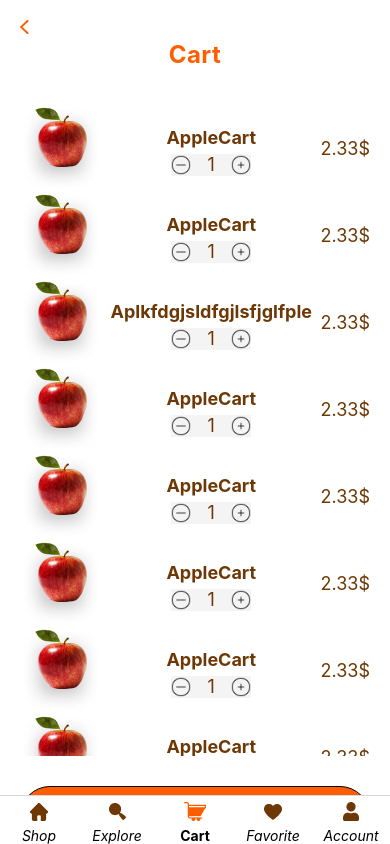
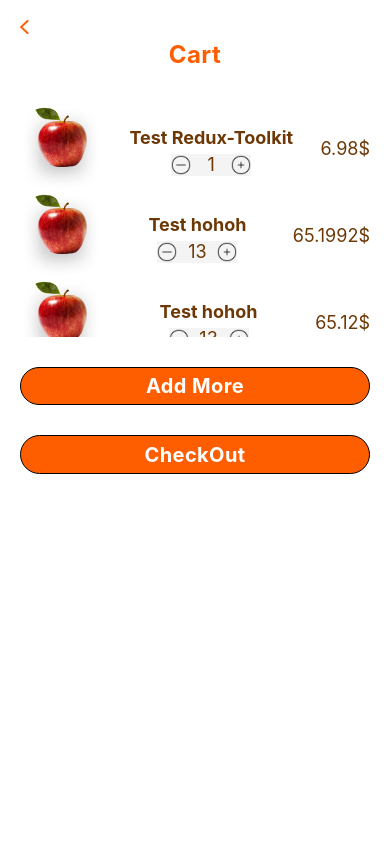
Before and after one commit to tonynhox/GocPho, a React Native app: screen /Cart in a window 390 px wide. Built offline with nearby package versions, Linux system fonts and the light colour scheme.

Commit message:
Redux-Toolkit ongoin (90%)

```diff
--- a/App.js
+++ b/App.js
@@ -29,20 +29,27 @@ import { createMaterialTopTabNavigator } from '@react-navigation/material-top-ta
 const Tab = createMaterialTopTabNavigator();
 import History from './src/components/app/user/screens/History'
 import Ongoing from './src/components/app/user/screens/Ongoing'
+import { Provider } from 'react-redux';
+import { store } from './src/redux-toolkit/store';
 
 
 const App = () => {
   return (
-    <NavigationContainer>
+    <Provider store={store}>
+    <View style={{flex:1, backgroundColor: 'white'}}>
+    <Cart/>
+    </View>
+    </Provider>
+    // <NavigationContainer>
 
-      <MainNavigation />
-      {/* <UserNavigation /> */}
+    //   <MainNavigation />
+    //   <UserNavigation />
 
 
 
 
 
-    </NavigationContainer>
+    // </NavigationContainer>
   );
 };
 
--- a/package.json
+++ b/package.json
@@ -25,7 +25,8 @@
     "react-native-safe-area-context": "^4.5.0",
     "react-native-screens": "^3.20.0",
     "react-native-tab-view": "^3.5.1",
-    "react-redux": "^8.0.5"
+    "react-redux": "^8.0.5",
+    "uuidv4": "^6.2.13"
   },
   "devDependencies": {
     "@babel/core": "^7.12.9",
--- a/src/components/app/cart/screens/Cart.js
+++ b/src/components/app/cart/screens/Cart.js
@@ -7,72 +7,86 @@ import {
   TextInput,
   FlatList,
   TouchableHighlight,
+  Touchable,
 } from 'react-native';
-import React from 'react';
+import React, {useState} from 'react';
+import {useDispatch, useSelector} from 'react-redux';
+import { buyItemSlice } from '../../../../redux-toolkit/reducer_slice/cart_slice/buyItemSlice';
+import {addItem} from '../../../../redux-toolkit/reducer_slice/cart_slice/buyItemSlice';
+import { upItem } from '../../../../redux-toolkit/reducer_slice/cart_slice/buyItemSlice';
 
-const data = [
-  {
-    id: '1',
-    image: require('../../../../media/images/AppleCart.png'),
-    nameFruit: 'AppleCart',
-    cost: '2.33$',
-    quantity: 1,
-  },
-  {
-    id: '2',
-    image: require('../../../../media/images/AppleCart.png'),
-    nameFruit: 'AppleCart',
-    cost: '2.33$',
-    quantity: 1,
-  },
-  {
-    id: '3',
-    image: require('../../../../media/images/AppleCart.png'),
-    nameFruit: 'Aplkfdgjsldfgjlsfjglfple',
-    cost: '2.33$',
-    quantity: 1,
-  },
-  {
-    id: '4',
-    image: require('../../../../media/images/AppleCart.png'),
-    nameFruit: 'AppleCart',
-    cost: '2.33$',
-    quantity: 1,
-  },
-  {
-    id: '5',
-    image: require('../../../../media/images/AppleCart.png'),
-    nameFruit: 'AppleCart',
-    cost: '2.33$',
-    quantity: 1,
-  },
-  {
-    id: '6',
-    image: require('../../../../media/images/AppleCart.png'),
-    nameFruit: 'AppleCart',
-    cost: '2.33$',
-    quantity: 1,
-  },
-  {
-    id: '7',
-    image: require('../../../../media/images/AppleCart.png'),
-    nameFruit: 'AppleCart',
-    cost: '2.33$',
-    quantity: 1,
-  },
-  {
-    id: '8',
-    image: require('../../../../media/images/AppleCart.png'),
-    nameFruit: 'AppleCart',
-    cost: '2.33$',
-    quantity: 1,
-  },
-];
+const Cart = props => {
+  const listData = useSelector(state => state.buyItem.buyList);
 
-const Cart = (props) => {
-  const { navigation } = props;
+  const {navigation} = props;
+
+  const dispatch = useDispatch();
+
+  const addItem = () => {
+    const newItem = {
+      id: Math.random(),
+
+      nameFruit: 'AppleCart',
+      cost: '2.33$',
+      quantity: 1,
+    };
+    setData([...data, newItem]);
+    console.log('add data', newItem);
+  };
+  const addItemRedux = () => {
+    dispatch(
+      addItem({
+        id: Math.random(),
+        nameFruit: 'AppleCart',
+        // image: require ('../../../media/images/AppleCart.png'),
+        cost: '2.883$',
+        quantity: 1,
+      }),
+    );
+  };
+
+  const deleteItem = id => {
+    setData(data.filter(item => item.id != id));
+  };
+
+  const handleUp = id => {
+    console.log('UP: ', id);
+    setData(
+      data.map(item => {
+        if (item.id == id) {
+          return {...item, quantity: item.quantity + 1};
+        } else {
+          return item;
+        }
+      }),
+    );
+  };
+
+  const handleUpRedux = id => {
+    console.log("Up pressed, id here: ", id)
+    dispatch(upItem({id}));
+  };
+
+  const handleDown = id => {
+    console.log('Down Pressed')
+    setData(
+      data.map(item => {
+        if (item.id == id) {
+          if (item.quantity != 0) {
+            return {...item, quantity: item.quantity - 1};
+          } else {
+            return {...item, quantity: 0};
+          }
+        } else {
+          return item;
+        }
+      }),
+    );
+  };
+
   const Item = ({item}) => {
     return (
+      // <Pressable onPress={()=> deleteItem(item.id)}>
       <View style={styles.itemContainer}>
         {/* Image Fruit*/}
         <Image source={item.image} />
@@ -81,26 +95,27 @@ const Cart = (props) => {
         <View style={styles.nameFruitContainer}>
           <Text style={styles.nameFruit}>{item.nameFruit}</Text>
           <View style={styles.iconContainer}>
-            <TouchableHighlight>
+            <Pressable onPress={() => handleDown(item.id)}>
               <Image
                 style={styles.icon}
                 source={require('../../../../media/images/MinusIcon.png')}
               />
-            </TouchableHighlight>
+            </Pressable>
 
-            <Text style={styles.cost}>1</Text>
-            <TouchableHighlight>
+            <Text style={styles.cost}>{item.quantity}</Text>
+            <Pressable onPress={() => handleUpRedux(item.id)}>
               <Image
                 style={styles.icon}
                 source={require('../../../../media/images/PlusIcon.png')}
               />
-            </TouchableHighlight>
+            </Pressable>
           </View>
         </View>
 
         {/* Cost */}
         <Text style={styles.cost}>{item.cost}</Text>
       </View>
+      // </Pressable>
     );
   };
 
@@ -116,14 +131,20 @@ const Cart = (props) => {
 
       {/* Flatlist */}
       <FlatList
-        data={data}
+        data={listData}
         renderItem={({item}) => <Item item={item} />}
         keyExtractor={item => item.id}
         style={styles.flatlist}
         showsVerticalScrollIndicator={false}
       />
 
-      <Pressable style={styles.btnSignUp} onPress={() => navigation.navigate('Payment')}>
+      <Pressable style={styles.btnSignUp} onPress={() => addItem()}>
+        <Text style={styles.signUpInsideButton}>Add More</Text>
+      </Pressable>
+
+      <Pressable
+        style={styles.btnSignUp}
+        onPress={() => navigation.navigate('Payment')}>
         <Text style={styles.signUpInsideButton}>CheckOut</Text>
       </Pressable>
     </View>
@@ -198,7 +219,7 @@ const styles = StyleSheet.create({
     alignItems: 'center',
   },
   container: {
-    backgroundColor:'white',
+    backgroundColor: 'white',
     padding: 20,
   },
 });
--- a/src/redux-toolkit/reducer.js
+++ b/src/redux-toolkit/reducer.js
@@ -1,10 +1,12 @@
 import {combineReducers} from '@reduxjs/toolkit';
 import filterReducer from './reducer_slice/shop_slice/filterSlice';
 import itemReducer from './reducer_slice/shop_slice/itemSlice';
+import buyItemReducer from './reducer_slice/cart_slice/buyItemSlice'
 
 const rootReducer = combineReducers({
   filter: filterReducer,
-  item: itemReducer
+  item: itemReducer,
+  buyItem: buyItemReducer
 });
 
 export default rootReducer;
--- /dev/null
+++ b/src/redux-toolkit/reducer_slice/cart_slice/buyItemSlice.js
@@ -0,0 +1,49 @@
+import {createSlice} from '@reduxjs/toolkit';
+
+export const buyItemSlice = createSlice({
+  name: 'buyItem',
+  initialState: {
+    buyList: [
+      {
+        id: 2,
+        image: require('../../../media/images/AppleCart.png'),
+        nameFruit: 'Test Redux-Toolkit',
+        cost: '6.98$',
+        quantity: 1,
+      },
+      {
+        id: 3,
+        image: require('../../../media/images/AppleCart.png'),
+        nameFruit: 'Test hohoh',
+        cost: '65.1992$',
+        quantity: 13,
+      },
+      {
+        id: 4,
+        image: require('../../../media/images/AppleCart.png'),
+        nameFruit: 'Test hohoh',
+        cost: '65.12$',
+        quantity: 13,
+      },
+    ],
+  },
+  reducers: {
+    addItem: (state, action) => {
+      state.push(action.payload);
+    },
+    upItem: (state, action) => {
+      state.buyList.map(item => {
+        if (item.id == action.payload.id) {
+          console.log("Item: ", {...item})
+          return {...item, quantity: item.quantity + 1};
+        } else {
+          return item;
+        }
+      });
+    },
+  },
+});
+
+export const {upItem} = buyItemSlice.actions;
+export const {addItem} = buyItemSlice.actions;
+export default buyItemSlice.reducer;
--- a/src/redux-toolkit/store.js
+++ b/src/redux-toolkit/store.js
@@ -1,10 +1,12 @@
 import {configureStore} from '@reduxjs/toolkit';
 import filterSlice from './reducer_slice/shop_slice/filterSlice';
 import itemSlice from './reducer_slice/shop_slice/itemSlice';
+import buyItemSlice from './reducer_slice/cart_slice/buyItemSlice';
 
 export const store = configureStore({
   reducer: {
     filter: filterSlice,
     item: itemSlice,
+    buyItem: buyItemSlice
   },
 });
```
Also changed, not shown: 1 other file (tests, documents, lock files or other folders).
